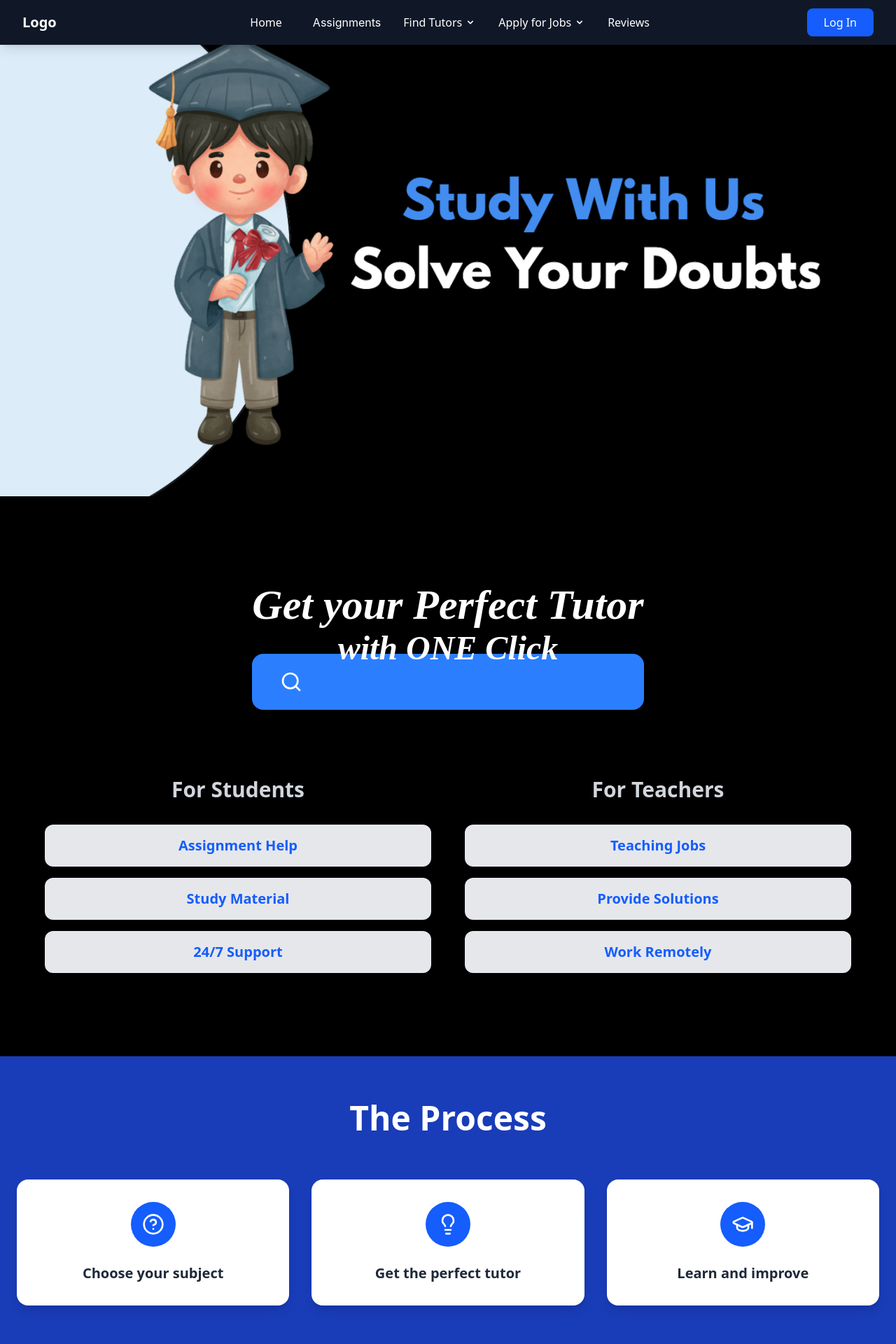
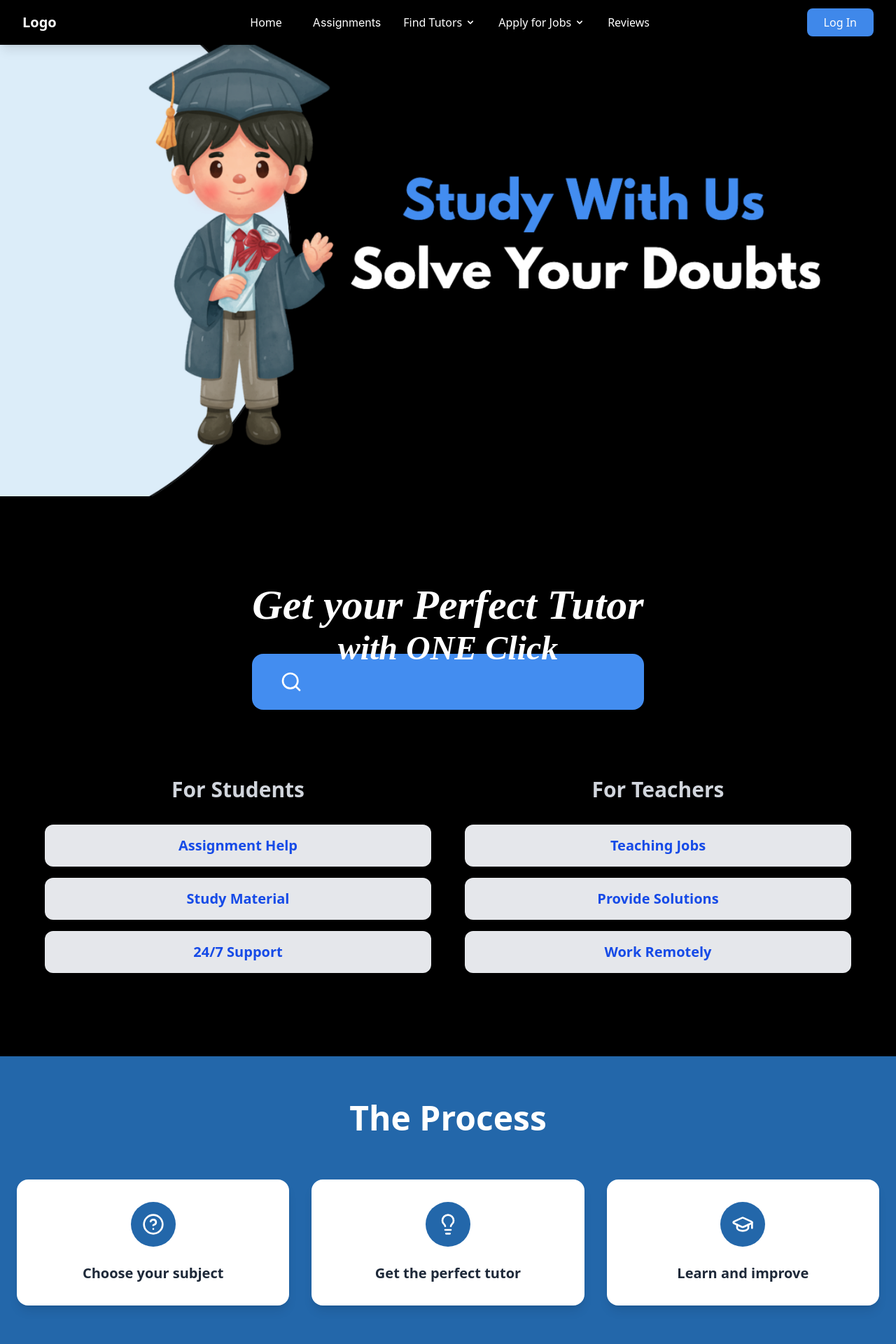
Before and after one commit to KriishChheda/OggnTech, a React (Vite) app: page /landingpage in a window 1280 px wide. Shown: the top 1920 px of the page at 70% size. Built offline with nearby package versions, Linux system fonts and the light colour scheme.

Commit message:
Changed a few colours

```diff
--- a/src/components/Footer.jsx
+++ b/src/components/Footer.jsx
@@ -2,9 +2,9 @@ import React from 'react';
 
 const Footer = () => {
   return (
-    <footer className="bg-blue-600 text-white py-12 px-6">
+    <footer className="bg-[#2367AA] bg-opacity-71 text-white py-12 px-6">
       <div className="max-w-6xl mx-auto">
-        <div className="grid grid-cols-1 md:grid-cols-3 gap-8 mb-8">
+        <div className="grid grid-cols-1 md:grid-cols-3 gap-8 mb-8 items-center justify-center text-center">
           <div>
             <h3 className="text-xl font-semibold mb-4"><u>For Students</u></h3>
             <ul className="space-y-2">
@@ -57,7 +57,6 @@ const Footer = () => {
             </ul>
           </div>
 
-          {/* Company Section */}
           <div>
             <h3 className="text-xl font-semibold mb-4"><u>Company</u></h3>
             <ul className="space-y-2">
@@ -85,23 +84,30 @@ const Footer = () => {
           </div>
         </div>
 
-        {/* Support Section */}
-        <div className="border-t border-slate-600 pt-8">
+        <div className="text-left ml-32">
             <h3 className="text-xl font-semibold mb-4"><u>Support</u></h3>
-          <div className="flex flex-wrap gap-6">
+            <ul className="space-y-2">
+              <li>
                 <a href="#" className="text-gray-300 hover:text-white transition-colors">
                   Help Center
                 </a>
+              </li>
+              <li>
                 <a href="#" className="text-gray-300 hover:text-white transition-colors">
                   Contact Us
                 </a>
+              </li>
+              <li>
                 <a href="#" className="text-gray-300 hover:text-white transition-colors">
                   Feedback
                 </a>
+              </li>
+              <li>
                 <a href="#" className="text-gray-300 hover:text-white transition-colors">
                    Terms & Privacy
                 </a>
-          </div>
+              </li>
+            </ul>
           </div>
       </div>
     </footer>
--- a/src/components/LandingPage.jsx
+++ b/src/components/LandingPage.jsx
@@ -82,11 +82,11 @@ function LandingPage() {
       <div className="min-h-screen bg-black flex flex-col items-center justify-center px-6 py-12">
         <div className="text-center mb-16 relative">
         <h1 className="great-vibes-regular text-5xl md:text-6xl font-bold text-white mb-8 leading-tight ">
-        <b> <i> Get your Perfect Tutor</i></b>
+          <b><i>Get your Perfect Tutor</i></b>
         </h1>
 
         <div className="relative max-w-4xl mx-auto">
-          <div className="bg-blue-500 rounded-2xl p-6 shadow-lg">
+          <div className="bg-[#438DF0] rounded-2xl p-6 shadow-lg">
             <div className="flex items-center">
               <Search className="text-white w-8 h-8 ml-4" />
             </div>
@@ -104,13 +104,13 @@ function LandingPage() {
         <div className="text-center">
           <h3 className="text-3xl font-semibold text-gray-300 mb-8">For Students</h3>
           <div className="space-y-4">
-            <button className="w-full bg-gray-200 hover:bg-gray-100 text-blue-600 font-semibold py-4 px-8 rounded-xl text-xl transition-colors duration-200">
+            <button className="w-full bg-gray-200 hover:bg-gray-100 text-[#063EE6ED] font-semibold py-4 px-8 rounded-xl text-xl transition-colors duration-200">
               Assignment Help
             </button>
-            <button className="w-full bg-gray-200 hover:bg-gray-100 text-blue-600 font-semibold py-4 px-8 rounded-xl text-xl transition-colors duration-200">
+            <button className="w-full bg-gray-200 hover:bg-gray-100 text-[#063EE6ED] font-semibold py-4 px-8 rounded-xl text-xl transition-colors duration-200">
               Study Material
             </button>
-            <button className="w-full bg-gray-200 hover:bg-gray-100 text-blue-600 font-semibold py-4 px-8 rounded-xl text-xl transition-colors duration-200">
+            <button className="w-full bg-gray-200 hover:bg-gray-100 text-[#063EE6ED] font-semibold py-4 px-8 rounded-xl text-xl transition-colors duration-200">
               24/7 Support
             </button>
           </div>
@@ -119,13 +119,13 @@ function LandingPage() {
         <div className="text-center">
           <h3 className="text-3xl font-semibold text-gray-300 mb-8">For Teachers</h3>
           <div className="space-y-4">
-            <button className="w-full bg-gray-200 hover:bg-gray-100 text-blue-600  font-semibold py-4 px-8 rounded-xl text-xl transition-colors duration-200 ">
+            <button className="w-full bg-gray-200 hover:bg-gray-100 text-[#063EE6ED]  font-semibold py-4 px-8 rounded-xl text-xl transition-colors duration-200 ">
               Teaching Jobs
             </button>
-            <button className="w-full bg-gray-200 hover:bg-gray-100 text-blue-600  font-semibold py-4 px-8 rounded-xl text-xl transition-colors duration-200">
+            <button className="w-full bg-gray-200 hover:bg-gray-100 text-[#063EE6ED]  font-semibold py-4 px-8 rounded-xl text-xl transition-colors duration-200">
               Provide Solutions
             </button>
-            <button className="w-full bg-gray-200 hover:bg-gray-100 text-blue-600 font-semibold py-4 px-8 rounded-xl text-xl transition-colors duration-200">
+            <button className="w-full bg-gray-200 hover:bg-gray-100 text-[#063EE6ED] font-semibold py-4 px-8 rounded-xl text-xl transition-colors duration-200">
               Work Remotely
             </button>
           </div>
@@ -134,7 +134,7 @@ function LandingPage() {
     </div>
 
 
-    <div className="bg-blue-800 min-h-screen py-16 px-6">
+    <div className="bg-[#2367AA] bg-opacity-71 min-h-screen py-16 px-6">
       <div className="max-w-7xl mx-auto">
         <h2 className="text-5xl font-bold text-white text-center mb-16">
           The Process
@@ -144,7 +144,7 @@ function LandingPage() {
         <div className="grid grid-cols-1 md:grid-cols-3 gap-8 mb-24">
 
           <div className="bg-white rounded-2xl p-8 text-center shadow-lg">
-            <div className="w-16 h-16 bg-blue-600 rounded-full flex items-center justify-center mx-auto mb-6">
+            <div className="w-16 h-16 bg-[#2367AA] bg-opacity-71 rounded-full flex items-center justify-center mx-auto mb-6">
               <HelpCircle className="w-8 h-8 text-white" />
             </div>
             <h3 className="text-xl font-semibold text-gray-800">
@@ -153,7 +153,7 @@ function LandingPage() {
           </div>
 
           <div className="bg-white rounded-2xl p-8 text-center shadow-lg">
-            <div className="w-16 h-16 bg-blue-600 rounded-full flex items-center justify-center mx-auto mb-6">
+            <div className="w-16 h-16 bg-[#2367AA] bg-opacity-71 rounded-full flex items-center justify-center mx-auto mb-6">
               <Lightbulb className="w-8 h-8 text-white" />
             </div>
             <h3 className="text-xl font-semibold text-gray-800">
@@ -162,7 +162,7 @@ function LandingPage() {
           </div>
 
           <div className="bg-white rounded-2xl p-8 text-center shadow-lg">
-            <div className="w-16 h-16 bg-blue-600 rounded-full flex items-center justify-center mx-auto mb-6">
+            <div className="w-16 h-16 bg-[#2367AA] bg-opacity-71 rounded-full flex items-center justify-center mx-auto mb-6">
               <GraduationCap className="w-8 h-8 text-white" />
             </div>
             <h3 className="text-xl font-semibold text-gray-800">
@@ -200,28 +200,30 @@ function LandingPage() {
     </div>
    <div className="w-screen h-screen bg-black flex items-center justify-center overflow-hidden relative">
   <img src={world} alt="" className="w-1/2 h-1/2 object-contain" />
-      <div className="absolute top-16 left-16 md:top-24 md:left-24">
+
+  <div className="absolute top-24 left-24 md:top-20 md:left-45">
     <AnimatedCounter target={9500} />
     <p className="text-white text-xl md:text-2xl font-medium mt-2">Subjects</p>
   </div>
 
-      <div className="absolute top-16 right-16 md:top-24 md:right-24 text-right">
+  <div className="absolute top-24 right-24 md:top-20 md:right-45 text-right">
     <AnimatedCounter target={900} />
     <p className="text-white text-xl md:text-2xl font-medium mt-2">Expert Tutors</p>
   </div>
 
-      <div className="absolute bottom-16 left-16 md:bottom-24 md:left-24">
+  <div className="absolute bottom-24 left24 md:bottom-20 md:left-45">
     <AnimatedCounter target={170} />
     <p className="text-white text-xl md:text-2xl font-medium mt-2">Countries</p>
   </div>
 
-      <div className="absolute bottom-16 right-16 md:bottom-24 md:right-24 text-right">
+  <div className="absolute bottom-24 right-24 md:bottom-20 md:right-45 text-right">
     <AnimatedCounter target={5700} />
     <p className="text-white text-xl md:text-2xl font-medium mt-2">Students</p>
   </div>
 </div>
+
     <div className="bg-gray-900 min-h-screen">
-      <div className="bg-blue-700 py-8">
+      <div className="bg-[#2367AAB5] py-8 ">
         <h2 className="text-4xl md:text-5xl font-bold text-white text-center">
           Top Subjects
         </h2>
--- a/src/components/Navbar.jsx
+++ b/src/components/Navbar.jsx
@@ -7,7 +7,7 @@ const Navbar = () => {
   const [isMenuOpen, setIsMenuOpen] = useState(false);
 
   return (
-    <nav className="fixed top-0 w-full bg-gray-900 text-white z-50 shadow-lg">
+    <nav className="fixed top-0 w-full bg-black text-white z-50 shadow-lg">
       <div className="max-w-7xl mx-auto px-4 sm:px-6 lg:px-8">
         <div className="flex justify-between items-center h-16">
           {/* Logo */}
@@ -57,7 +57,7 @@ const Navbar = () => {
           </div>
 
           <div className="hidden md:block">
-            <button className="bg-blue-600 hover:bg-blue-700 px-6 py-2 rounded-lg transition-colors duration-200">
+            <button className="bg-[#3F88EA] hover:bg-blue-700 px-6 py-2 rounded-lg transition-colors duration-200">
               Log In
             </button>
           </div>
```
Also changed, not shown: src/assets/world.png, 1 other file (tests, documents, lock files or other folders). Lines whose indentation alone changed are shown as unchanged.
